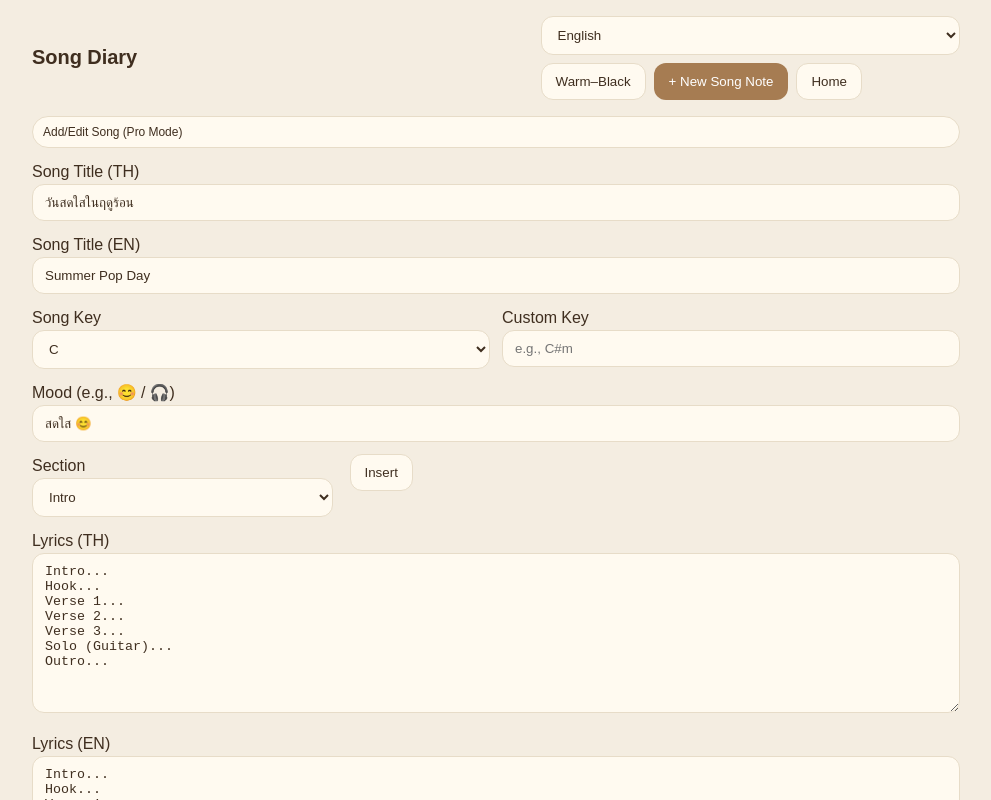
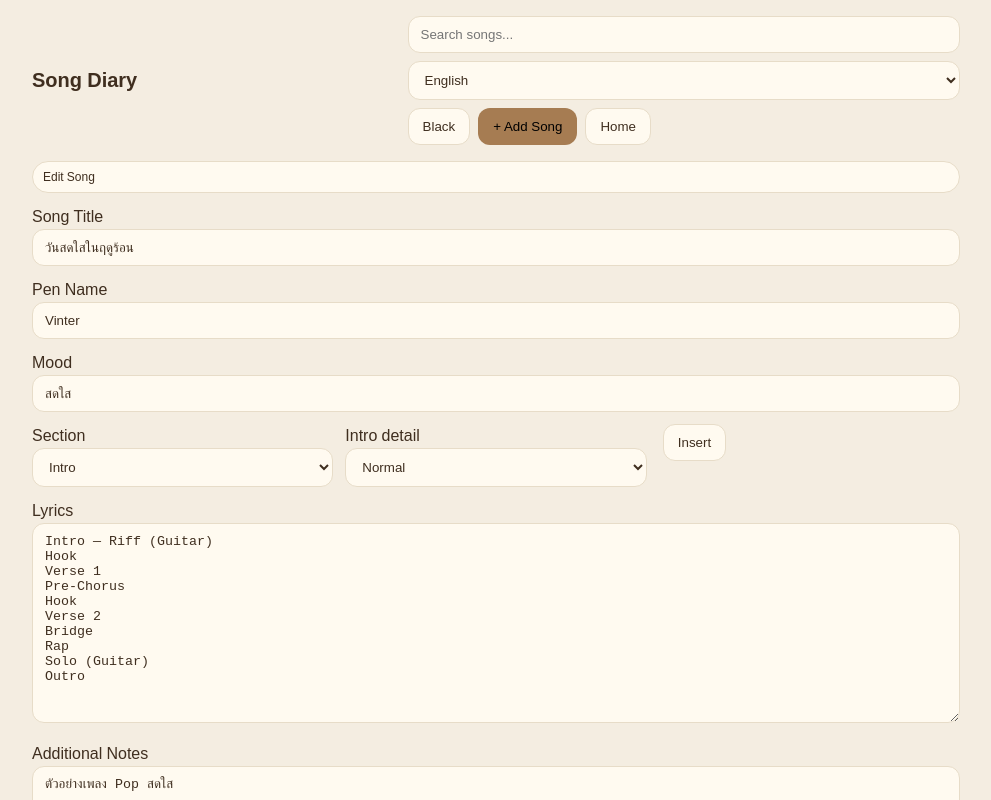
Before and after one commit to Vintermom/SongDiary, a React (Vite) app: page / in a window 1280 px wide. Both pictures are taken after a click on the button "Edit". Shown: the top 800 px of the page, without its empty margins (144-1135 px from the left). Built offline with nearby package versions, Linux system fonts and the light colour scheme.

Commit message:
UX/UI overhaul

```diff
--- a/index.html
+++ b/index.html
@@ -4,10 +4,9 @@
     <meta charset="UTF-8" />
     <meta name="viewport" content="width=device-width, initial-scale=1" />
     <meta name="theme-color" content="#f4ede1" />
-    <title>จดบันทึก | Song Diary</title>
+    <title>บันทึกเพลง | Song Diary</title>
     <link rel="manifest" href="manifest.json" />
     <link rel="icon" href="icons/icon-192.png" />
-    <meta name="description" content="จดบันทึก | Song Diary — แอพบันทึกเพลงแบบ Minimal ธีมครีม–น้ำตาล พร้อม Dark Mode และรองรับสองภาษา (ไทย/อังกฤษ)" />
     <style> html { background:#f4ede1; } </style>
   </head>
   <body>
--- a/package.json
+++ b/package.json
@@ -1,6 +1,6 @@
 {
   "name": "song-diary",
-  "version": "1.0.0",
+  "version": "1.1.0",
   "private": true,
   "type": "module",
   "scripts": {
--- a/src/App.jsx
+++ b/src/App.jsx
@@ -1,46 +1,91 @@
-import React, { useEffect, useMemo, useState } from 'react';
-import { t, getLang, setLang, SECTIONS, KEYS, INSTRUMENTS } from './i18n.js';
+import React, { useEffect, useMemo, useRef, useState } from 'react';
+import { t, getLang, setLang, SECTIONS, INSTRUMENTS } from './i18n.js';
 import { listNotes, saveNote, deleteNote, getNote, ensureSample } from './storage.js';
 
 function useLang(){ const [lang,setL]=useState(getLang()); useEffect(()=>{document.documentElement.lang=lang;},[lang]); useEffect(()=>{const s=localStorage.getItem('theme'); if(s==='dark') document.documentElement.classList.add('dark');},[]); return {lang,setLang:(v)=>{setLang(v); setL(v);}, t:(k)=>t(lang,k)}; }
-function Header({langApi,onHome,onNew}){ const {lang,setLang,t}=langApi; const theme=document.documentElement.classList.contains('dark')?'dark':'light';
+
+function Header({ langApi, onHome, onNew, onSearch, query }){
+  const { lang, setLang, t } = langApi;
+  const theme=document.documentElement.classList.contains('dark')?'dark':'light';
   function toggle(){ document.documentElement.classList.toggle('dark'); localStorage.setItem('theme', document.documentElement.classList.contains('dark')?'dark':'light'); }
-  return (<div className="header"><div className="brand">{t('appName')}</div><div className="toolbar">
-    <select className="select" value={lang} onChange={(e)=>setLang(e.target.value)} aria-label={t('language')}><option value="th">ไทย</option><option value="en">English</option></select>
-    <button className="button" onClick={toggle} aria-label={t('theme')}>{theme==='dark'?t('light'):t('dark')}</button>
-    <button className="button primary" onClick={onNew}>{t('addNew')}</button>
-    <button className="button" onClick={onHome}>{t('home')}</button>
-  </div></div>); }
-function Home({langApi,onEdit}){ const {t,lang}=langApi; const [notes,setNotes]=useState([]);
-  useEffect(()=>{ const isNew=ensureSample(); setNotes(listNotes()); if(isNew) toast(t('sampleLoaded')); },[lang]);
-  return (<div><div className="grid cards">{notes.map(n=>(<div className="card" key={n.id}><div className="title">{lang==='th'?(n.title_th||n.title_en):(n.title_en||n.title_th)}</div><div className="muted">{t('lastEdited')}: {new Date(n.updatedAt).toLocaleString()}</div><div className="nav"><button className="button" onClick={()=>onEdit(n.id)}>{t('edit')}</button><button className="button danger" onClick={()=>{ if(confirm(t('confirmDelete'))){ deleteNote(n.id); setNotes(listNotes()); }}}>{t('remove')}</button></div></div>))}</div><hr className="sep" /><button className="button primary" onClick={()=>onEdit(null)}>{t('addNew')}</button></div>); }
-function Editor({langApi,id,onHome}){ const {t,lang}=langApi; const ex=id?getNote(id):null; const [titleTH,setTitleTH]=useState(ex?.title_th||''); const [titleEN,setTitleEN]=useState(ex?.title_en||''); const [keySig,setKeySig]=useState(ex?.key||'C'); const [customKey,setCustomKey]=useState(''); const [mood,setMood]=useState(ex?.mood||''); const [lyricsTH,setLyricsTH]=useState(ex?.lyrics_th||''); const [lyricsEN,setLyricsEN]=useState(ex?.lyrics_en||''); const [notes,setNotes]=useState(ex?.notes||''); const [section,setSection]=useState('Intro'); const [instrument,setInstrument]=useState(ex?.instrument||'Guitar');
-  useEffect(()=>{ window.scrollTo({top:0,behavior:'smooth'}); },[]); const timestamp=useMemo(()=>new Date().toLocaleString(),[titleTH,titleEN,lyricsTH,lyricsEN,mood,keySig,instrument,notes]);
-  function insertSection(){ const label=section+(section==='Solo'?` (${instrument})`:''); const [val,setter]=lang==='th'?[lyricsTH,setLyricsTH]:[lyricsEN,setLyricsEN]; setter(val+(val?'\n':'')+label+'\n'); }
-  function onSave(){ const now=new Date().toISOString(); const data={ id:ex?.id||crypto.randomUUID(), title_th:titleTH, title_en:titleEN, key:customKey||keySig, mood, lyrics_th:lyricsTH, lyrics_en:lyricsEN, notes, instrument, updatedAt:now }; saveNote(data); toast(t('updated')); onHome(); }
-  function copyLyrics(){ const text=lang==='th'?lyricsTH:lyricsEN; navigator.clipboard.writeText(text); toast('Copied'); }
-  function printPDF(){ const w=window.open('','_blank'); const title=lang==='th'?(titleTH||titleEN):(titleEN||titleTH)||'Untitled'; const content=lang==='th'?lyricsTH:lyricsEN; const html=`<!doctype html><html><head><meta charset="utf-8"><title>${title}</title><style>body{font-family:'Sarabun','Noto Sans Thai',Arial,sans-serif;padding:24px;}h1{margin:0 0 8px;}.muted{color:#666;font-size:12px;margin-bottom:16px;}pre{white-space:pre-wrap;word-break:break-word;}</style></head><body><h1>${title}</h1><div class="muted">${t('songKey')}: ${customKey||keySig} • ${t('timestamp')}: ${new Date().toLocaleString()}</div><pre>${content.replace(/[&<>]/g, s=>({'&':'&amp;','<':'&lt;','>':'&gt;'}[s]))}</pre></body></html>`; w.document.write(html); w.document.close(); w.focus(); w.print(); }
-  function shareEmail(){ const subject=encodeURIComponent((lang==='th'?titleTH:titleEN)||'Song Note'); const body=encodeURIComponent(`${t('songKey')}: ${customKey||keySig}\n${t('mood')}: ${mood}\n\n${lang==='th'?lyricsTH:lyricsEN}`); window.location.href=`mailto:?subject=${subject}&body=${body}`; }
-  const keyList=customKey?[customKey,...KEYS]:KEYS;
-  return (<div className="grid" style={{gap:12}}><div className="badge hide-on-print">{t('editor')}</div>
-    <label>{t('songTitle')} (TH)<input className="input" value={titleTH} onChange={e=>setTitleTH(e.target.value)} placeholder="วันสดใสในฤดูร้อน" /></label>
-    <label>{t('songTitle')} (EN)<input className="input" value={titleEN} onChange={e=>setTitleEN(e.target.value)} placeholder="Summer Pop Day" /></label>
-    <div className="grid" style={{gridTemplateColumns:'1fr 1fr', gap:12}}>
-      <label>{t('songKey')}<select className="select" value={keySig} onChange={e=>setKeySig(e.target.value)}>{keyList.map(k=><option key={k} value={k}>{k}</option>)}</select></label>
-      <label>Custom Key<input className="input" value={customKey} onChange={e=>setCustomKey(e.target.value)} placeholder="e.g., C#m" /></label>
+  return (<div className="header">
+    <div className="brand">{t('appName')}</div>
+    <div className="toolbar">
+      <input className="input" style={{minWidth:180}} placeholder={t('search')} value={query} onChange={e=>onSearch(e.target.value)} />
+      <select className="select" value={lang} onChange={e=>setLang(e.target.value)} aria-label={t('language')}><option value="th">ไทย</option><option value="en">English</option></select>
+      <button className="button" onClick={toggle} aria-label={t('theme')}>{theme==='dark'?t('light'):t('dark')}</button>
+      <button className="button primary" onClick={onNew}>{t('addNew')}</button>
+      <button className="button" onClick={onHome}>{t('home')}</button>
     </div>
-    <label>{t('mood')}<input className="input" value={mood} onChange={e=>setMood(e.target.value)} placeholder={lang==='th'?'สดใส 😊':'Bright 😊'} /></label>
+  </div>);
+}
+
+function Home({ langApi, onEdit, query }){
+  const { t } = langApi;
+  const [notes, setNotes] = useState([]);
+  const dragItem=useRef(null);
+  useEffect(()=>{ const created=ensureSample(); setNotes(listNotes()); if(created) toast(t('sampleLoaded')); },[]);
+  const filtered=notes.filter(n=>(n.title||'').toLowerCase().includes(query.toLowerCase())||(n.penName||'').toLowerCase().includes(query.toLowerCase()));
+  function onDragStart(e,id){ dragItem.current=id; e.currentTarget.classList.add('dragging'); e.dataTransfer.effectAllowed='move'; }
+  function onDragEnd(e){ e.currentTarget.classList.remove('dragging'); dragItem.current=null; }
+  function onDrop(e,id){ e.preventDefault(); const fromId=dragItem.current; if(!fromId||fromId===id) return; const arr=[...notes]; const fromIdx=arr.findIndex(n=>n.id===fromId); const toIdx=arr.findIndex(n=>n.id===id); const [moved]=arr.splice(fromIdx,1); arr.splice(toIdx,0,moved); arr.forEach(n=>saveNote(n)); setNotes(arr); }
+  function onDragOver(e){ e.preventDefault(); }
+  return (<div>
+    <div className="grid cards">
+      {filtered.map(n=>(<div className="card" key={n.id} draggable onDragStart={(e)=>onDragStart(e,n.id)} onDragEnd={onDragEnd} onDrop={(e)=>onDrop(e,n.id)} onDragOver={onDragOver}>
+        <div className="title">{n.title}</div>
+        <div className="muted">{t('lastEdited')}: {new Date(n.updatedAt).toLocaleString(undefined,{timeZoneName:'short'})} ({Intl.DateTimeFormat().resolvedOptions().timeZone})</div>
+        <div className="muted">{n.penName || ''}</div>
+        <div className="nav"><button className="button" onClick={()=>onEdit(n.id)}>{t('edit')}</button><button className="button danger" onClick={()=>{ if(confirm(t('confirmDelete'))){ deleteNote(n.id); setNotes(listNotes()); }}}>{t('remove')}</button></div>
+      </div>))}
+    </div>
+    <hr className="sep" />
+    <button className="button primary" onClick={()=>onEdit(null)}>{t('addNew')}</button>
+  </div>);
+}
+
+function Editor({ langApi, id, onHome }){
+  const { t } = langApi;
+  const existing = id ? getNote(id) : null;
+  const [title,setTitle]=useState(existing?.title||'');
+  const [penName,setPenName]=useState(existing?.penName||'');
+  const [mood,setMood]=useState(existing?.mood||'');
+  const [lyrics,setLyrics]=useState(existing?.lyrics||'');
+  const [notes,setNotes]=useState(existing?.notes||'');
+  const [section,setSection]=useState('Intro');
+  const [introType,setIntroType]=useState('Normal');
+  const [instrument,setInstrument]=useState('Guitar');
+  useEffect(()=>{ window.scrollTo({top:0,behavior:'smooth'}); },[]);
+  const timestamp=useMemo(()=>{ const d=new Date(); const tz=Intl.DateTimeFormat().resolvedOptions().timeZone; const s=d.toLocaleString(undefined,{timeZoneName:'short'}); return `${s} (${tz})`; },[title,penName,lyrics,mood,notes,section,introType,instrument]);
+  function insertSection(){ let label=section; if(section==='Intro'){ if(introType==='Riff') label=`Intro — Riff (${instrument})`; else if(introType==='Instrument') label=`Intro — Instrument (${instrument})`; } else if(section==='Solo'){ label=`Solo (${instrument})`; } setLyrics(prev=>(prev?prev+'\n':'')+label+'\n'); }
+  function onSave(){ const now=new Date().toISOString(); const data={ id:existing?.id||crypto.randomUUID(), title, penName, mood, lyrics, notes, updatedAt:now }; saveNote(data); showModal(t('updated')); onHome(); }
+  function copyLyrics(){ navigator.clipboard.writeText(lyrics); toast('Copied'); }
+  function printPDF(){ const w=window.open('','_blank'); const titleTxt=title||'Untitled'; const html=`<!doctype html><html><head><meta charset="utf-8"><title>${titleTxt}</title><style>body{font-family:'Sarabun','Noto Sans Thai',Arial,sans-serif;padding:24px;}h1{margin:0 0 8px;}.muted{color:#666;font-size:12px;margin-bottom:16px;}pre{white-space:pre-wrap;word-break:break-word;}</style></head><body><h1>${titleTxt}</h1><div class="muted">${t('timestamp')}: ${new Date().toLocaleString(undefined,{timeZoneName:'short'})} (${Intl.DateTimeFormat().resolvedOptions().timeZone})</div><pre>${(lyrics||'').replace(/[&<>]/g,s=>({'&':'&amp;','<':'&lt;','>':'&gt;'}[s]))}</pre></body></html>`; w.document.write(html); w.document.close(); w.focus(); w.print(); }
+  function shareEmail(){ const subject=encodeURIComponent(title||'Song Note'); const body=encodeURIComponent(`${t('mood')}: ${mood}\n\n${lyrics}`); window.location.href=`mailto:?subject=${subject}&body=${body}`; }
+  return (<div className="grid" style={{gap:12}}>
+    <div className="badge hide-on-print">{t('editor')}</div>
+    <label>{t('songTitle')}<input className="input" value={title} onChange={e=>setTitle(e.target.value)} placeholder="เช่น วันสดใสในฤดูร้อน" /></label>
+    <label>{t('penName')}<input className="input" value={penName} onChange={e=>setPenName(e.target.value)} placeholder="เช่น Vinter" /></label>
+    <label>{t('mood')}<input className="input" value={mood} onChange={e=>setMood(e.target.value)} placeholder="สดใส / เศร้า / แร็ป ..." /></label>
     <div className="grid" style={{gridTemplateColumns:'1fr 1fr 1fr', gap:12}}>
       <label>{t('section')}<select className="select" value={section} onChange={e=>setSection(e.target.value)}>{SECTIONS.map(s=><option key={s}>{s}</option>)}</select></label>
-      {section==='Solo' && (<label>{t('instrument')}<select className="select" value={instrument} onChange={e=>setInstrument(e.target.value)}>{INSTRUMENTS.map(i=><option key={i}>{i}</option>)}</select></label>)}
-      <label>&nbsp;<button className="button" onClick={insertSection}>{t('insert')}</button></label>
+      {section==='Intro' && (<label>{t('introDetail')}<select className="select" value={introType} onChange={e=>setIntroType(e.target.value)}><option>Normal</option><option>Riff</option><option>Instrument</option></select></label>)}
+      {((section==='Intro' && introType!=='Normal') || section==='Solo') ? (<label>{t('instrument')}<select className="select" value={instrument} onChange={e=>setInstrument(e.target.value)}>{INSTRUMENTS.map(i=><option key={i}>{i}</option>)}</select></label>) : <label>&nbsp;<button className="button" onClick={insertSection}>{t('insert')}</button></label>}
+      {((section==='Intro' && introType!=='Normal') || section==='Solo') && (<label>&nbsp;<button className="button" onClick={insertSection}>{t('insert')}</button></label>)}
     </div>
-    <label>{t('lyrics')} (TH)<textarea className="textarea" value={lyricsTH} onChange={e=>setLyricsTH(e.target.value)} placeholder="พิมพ์เนื้อเพลงภาษาไทยที่นี่..." /></label>
-    <label>{t('lyrics')} (EN)<textarea className="textarea" value={lyricsEN} onChange={e=>setLyricsEN(e.target.value)} placeholder="Type English lyrics here..." /></label>
-    <label>{t('notes')}<textarea className="textarea" value={notes} onChange={e=>setNotes(e.target.value)} placeholder={lang==='th'?'บันทึกส่วนตัว...':'Private notes...'} /></label>
+    <label>{t('lyrics')}<textarea className="textarea" value={lyrics} onChange={e=>setLyrics(e.target.value)} placeholder="พิมพ์เนื้อเพลงที่นี่..." /></label>
+    <label>{t('notes')}<textarea className="textarea" value={notes} onChange={e=>setNotes(e.target.value)} placeholder="บันทึกเพิ่มเติม..." /></label>
     <div>{t('timestamp')}: {timestamp}</div>
     <div className="toolbar"><button className="button" onClick={copyLyrics}>{t('copyLyrics')}</button><button className="button" onClick={printPDF}>{t('savePDF')}</button><button className="button" onClick={()=>window.print()}>{t('print')}</button><button className="button" onClick={shareEmail}>{t('shareEmail')}</button><button className="button primary" onClick={onSave}>{t('save')}</button><button className="button" onClick={onHome}>{t('cancel')}</button></div>
+  </div>);
+}
+
+function toast(msg){ const el=document.createElement('div'); el.textContent=msg; el.className='toast'; document.body.appendChild(el); setTimeout(()=>el.remove(),1800); }
+function showModal(msg){ let m=document.getElementById('modal'); if(!m){ m=document.createElement('div'); m.id='modal'; m.className='modal'; m.innerHTML='<div class="box" id="modal-box"></div>'; document.body.appendChild(m);} m.querySelector('#modal-box').textContent=msg; m.classList.add('show'); setTimeout(()=>m.classList.remove('show'), 1200); }
+
+export default function App(){ const langApi=useLang(); const [view,setView]=useState('home'); const [editId,setEditId]=useState(null); const [query,setQuery]=useState('');
+  return (<div className="app">
+    <Header langApi={langApi} onHome={()=>{setView('home'); setEditId(null);}} onNew={()=>{setView('editor'); setEditId(null);}} onSearch={setQuery} query={query} />
+    {view==='home' && <Home langApi={langApi} onEdit={(id)=>{setView('editor'); setEditId(id);}} query={query} />}
+    {view==='editor' && <Editor langApi={langApi} id={editId} onHome={()=>{setView('home'); setEditId(null);}} />}
   </div>); }
-function toast(msg){ const el=document.createElement('div'); el.textContent=msg; Object.assign(el.style,{position:'fixed',left:'50%',bottom:'24px',transform:'translateX(-50%)',background:'#000',color:'#fff',padding:'10px 14px',borderRadius:'999px',opacity:'0.9',zIndex:9999}); document.body.appendChild(el); setTimeout(()=>{ el.remove(); },1800); }
-export default function App(){ const langApi=useLang(); const [view,setView]=useState('home'); const [editId,setEditId]=useState(null);
-  return (<div className="app"><Header langApi={langApi} onHome={()=>{setView('home'); setEditId(null);}} onNew={()=>{setView('editor'); setEditId(null);}} />{view==='home'&&<Home langApi={langApi} onEdit={(id)=>{setView('editor'); setEditId(id);}} />}{view==='editor'&&<Editor langApi={langApi} id={editId} onHome={()=>{setView('home'); setEditId(null);}} />}</div>); }
--- a/src/i18n.js
+++ b/src/i18n.js
@@ -1,10 +1,9 @@
 const tr = {
-  th:{ appName:'จดบันทึก | Song Diary', addNew:'+ จดบันทึกเพลงใหม่', edit:'แก้ไข', remove:'ลบ', lastEdited:'แก้ไขล่าสุด', home:'หน้าแรก', editor:'เพิ่ม/แก้ไขเพลง (โหมดโปร)', songTitle:'ชื่อเพลง', songKey:'คีย์เพลง', mood:'อารมณ์เพลง (เช่น 😊 / 🎧)', section:'ท่อนเพลง', insert:'แทรก', lyrics:'เนื้อเพลง', notes:'บันทึกของเพลง (ส่วนตัว)', timestamp:'วัน–เวลาบันทึก (Local)', copyLyrics:'คัดลอกเนื้อเพลง', savePDF:'บันทึกเป็น PDF', print:'พิมพ์', shareEmail:'แชร์ไปอีเมล', save:'บันทึก', cancel:'ยกเลิก', confirmDelete:'ลบบันทึกนี้หรือไม่?', language:'ภาษา', theme:'โหมดสี', light:'ครีม–น้ำตาล', dark:'อบอุ่น–ดำ', sampleLoaded:'สร้างเพลงตัวอย่างแล้ว', updated:'อัปเดตแล้ว', instrument:'เครื่องดนตรี (Solo)' },
-  en:{ appName:'Song Diary', addNew:'+ New Song Note', edit:'Edit', remove:'Delete', lastEdited:'Last edited', home:'Home', editor:'Add/Edit Song (Pro Mode)', songTitle:'Song Title', songKey:'Song Key', mood:'Mood (e.g., 😊 / 🎧)', section:'Section', insert:'Insert', lyrics:'Lyrics', notes:'Notes (private)', timestamp:'Local Timestamp', copyLyrics:'Copy Lyrics', savePDF:'Save as PDF', print:'Print', shareEmail:'Share via Email', save:'Save', cancel:'Cancel', confirmDelete:'Delete this note?', language:'Language', theme:'Theme', light:'Cream–Brown', dark:'Warm–Black', sampleLoaded:'Sample song created', updated:'Updated', instrument:'Instrument (Solo)' }
+  th: { appName:'บันทึกเพลง | Song Diary', addNew:'+ เพิ่มเพลง', edit:'แก้ไข', remove:'ลบ', lastEdited:'แก้ไขล่าสุด', home:'หน้าแรก', editor:'แก้ไขเพลง', songTitle:'ชื่อเพลง', penName:'นามปากกา', mood:'อารมณ์เพลง', section:'ท่อนเพลง', introDetail:'รายละเอียด Intro', insert:'แทรก', lyrics:'เนื้อเพลง', notes:'บันทึกเพิ่มเติม', timestamp:'วัน–เวลาบันทึก (พร้อมโซนเวลา)', copyLyrics:'คัดลอกเนื้อเพลง', savePDF:'บันทึกเป็น PDF', print:'พิมพ์', shareEmail:'แชร์ไปอีเมล', save:'บันทึก', cancel:'ยกเลิก', confirmDelete:'ลบบันทึกนี้หรือไม่?', language:'ภาษา', theme:'โหมดสี', light:'ครีม–น้ำตาล', dark:'Black', sampleLoaded:'สร้างเพลงตัวอย่างแล้ว', updated:'บันทึกสำเร็จ', search:'ค้นหาเพลง...', instrument:'เครื่องดนตรี', type:'ประเภท', normal:'ปกติ', riff:'Riff', instrumentOnly:'Instrument' },
+  en: { appName:'Song Diary', addNew:'+ Add Song', edit:'Edit', remove:'Delete', lastEdited:'Last edited', home:'Home', editor:'Edit Song', songTitle:'Song Title', penName:'Pen Name', mood:'Mood', section:'Section', introDetail:'Intro detail', insert:'Insert', lyrics:'Lyrics', notes:'Additional Notes', timestamp:'Timestamp (with time zone)', copyLyrics:'Copy Lyrics', savePDF:'Save as PDF', print:'Print', shareEmail:'Share via Email', save:'Save', cancel:'Cancel', confirmDelete:'Delete this note?', language:'Language', theme:'Theme', light:'Cream–Brown', dark:'Black', sampleLoaded:'Sample song created', updated:'Saved', search:'Search songs...', instrument:'Instrument', type:'Type', normal:'Normal', riff:'Riff', instrumentOnly:'Instrument' }
 };
 export function getLang(){ return localStorage.getItem('lang') || (navigator.language?.startsWith('th') ? 'th' : 'en'); }
 export function setLang(lang){ localStorage.setItem('lang', lang); }
 export function t(lang,key){ return tr[lang][key] || key; }
-export const SECTIONS=['Intro','Hook','Verse 1','Verse 2','Verse 3','Solo','Outro'];
-export const KEYS=['C','C#','D','D#','E','F','F#','G','G#','A','A#','B','Bm','Em'];
-export const INSTRUMENTS=['Guitar','Piano','Violin','Saxophone','Flute','Synth'];
+export const SECTIONS = ['Intro','Pre-Chorus','Hook','Verse 1','Verse 2','Verse 3','Bridge','Rap','Solo','Outro'];
+export const INSTRUMENTS = ['Guitar','Piano','Violin','Saxophone','Flute','Synth','Drums','Bass'];
--- a/src/theme.css
+++ b/src/theme.css
@@ -1,15 +1,43 @@
-:root { --bg:#f4ede1; --card:#fffaf0; --text:#3f2e1f; --muted:#6b5a49; --accent:#a67c52; --border:#e7dcc8; }
-:root.dark { --bg:#0f0f0f; --card:#161616; --text:#f2f2f2; --muted:#c9c9c9; --accent:#e6c099; --border:#2a2a2a; }
-*{ box-sizing:border-box;} html,body,#root{ height:100%; margin:0;} body{ font-family:'Sarabun','Noto Sans Thai',Arial,sans-serif; background:var(--bg); color:var(--text); }
-.app{ max-width:960px; margin:0 auto; padding:16px;} .header{ display:flex; align-items:center; justify-content:space-between; gap:12px; margin-bottom:16px;}
-.brand{ font-size:20px; font-weight:700;} .toolbar{ display:flex; gap:8px; flex-wrap:wrap;}
-.button{ padding:10px 14px; border:1px solid var(--border); background:var(--card); color:var(--text); border-radius:12px; cursor:pointer;}
-.button.primary{ background:var(--accent); color:#fff; border-color:transparent;} .button.danger{ background:#b33a3a; color:#fff; border-color:transparent;}
-.select,.input,.textarea{ width:100%; padding:10px 12px; border:1px solid var(--border); background:var(--card); color:var(--text); border-radius:12px;}
-.textarea{ min-height:160px; resize:vertical;} .grid{ display:grid; grid-template-columns:repeat(1,minmax(0,1fr)); gap:12px;}
-@media (min-width:640px){ .grid.cards{ grid-template-columns:repeat(2,1fr);} }
-@media (min-width:960px){ .grid.cards{ grid-template-columns:repeat(3,1fr);} }
-.card{ border:1px solid var(--border); background:var(--card); border-radius:16px; padding:14px; display:flex; flex-direction:column; gap:8px;}
-.card .title{ font-weight:700;} .card .muted{ color:var(--muted); font-size:12px;} hr.sep{ border:none; height:1px; background:var(--border); margin:12px 0;}
-.nav{ display:flex; gap:8px; margin:12px 0;} .badge{ display:inline-flex; align-items:center; gap:6px; padding:6px 10px; border-radius:999px; background:var(--card); border:1px solid var(--border); font-size:12px;}
-@media print{ body{ background:#fff; color:#000;} .card{ border:none;} .hide-on-print{ display:none!important;} }
+:root {
+  --bg: #f4ede1;
+  --card: #fffaf0;
+  --text: #3f2e1f;
+  --muted: #6b5a49;
+  --accent: #a67c52;
+  --border: #e7dcc8;
+}
+:root.dark {
+  --bg: #000000;
+  --card: #0a0a0a;
+  --text: #f4f4f4;
+  --muted: #cfcfcf;
+  --accent: #e5bf98;
+  --border: #1f1f1f;
+}
+* { box-sizing: border-box; }
+html, body, #root { height: 100%; margin: 0; }
+body { font-family: 'Sarabun','Noto Sans Thai', Arial, sans-serif; background: var(--bg); color: var(--text); }
+.app { max-width: 960px; margin: 0 auto; padding: 16px; }
+.header { display:flex; align-items:center; justify-content:space-between; gap:12px; margin-bottom:16px; }
+.brand { font-size: 20px; font-weight: 700; }
+.toolbar { display:flex; gap:8px; flex-wrap:wrap; }
+.button { padding: 10px 14px; border:1px solid var(--border); background: var(--card); color: var(--text); border-radius: 12px; cursor:pointer; }
+.button.primary { background: var(--accent); color:#000; border-color: transparent; }
+.button.danger { background:#b33a3a; color:#fff; border-color: transparent; }
+.select,.input,.textarea { width:100%; padding:10px 12px; border:1px solid var(--border); background:var(--card); color:var(--text); border-radius:12px; }
+.textarea { min-height: 200px; resize: vertical; }
+.grid { display:grid; grid-template-columns: repeat(1, minmax(0, 1fr)); gap:12px; }
+@media (min-width:640px){ .grid.cards{ grid-template-columns: repeat(2,1fr);} }
+@media (min-width:960px){ .grid.cards{ grid-template-columns: repeat(3,1fr);} }
+.card { border:1px solid var(--border); background:var(--card); border-radius:16px; padding:14px; display:flex; flex-direction:column; gap:8px; }
+.card .title { font-weight:700; }
+.card .muted { color: var(--muted); font-size:12px; }
+hr.sep { border:none; height:1px; background:var(--border); margin:12px 0; }
+.nav { display:flex; gap:8px; margin:12px 0; }
+.badge { display:inline-flex; align-items:center; gap:6px; padding:6px 10px; border-radius:999px; background:var(--card); border:1px solid var(--border); font-size:12px; }
+.toast { position:fixed; left:50%; bottom:24px; transform:translateX(-50%); background:#000; color:#fff; padding:10px 14px; border-radius:999px; opacity:.95; z-index:9999; }
+.modal { position:fixed; inset:0; display:none; align-items:center; justify-content:center; background:rgba(0,0,0,.5); z-index:9998; }
+.modal.show { display:flex; }
+.modal .box { background:var(--card); color:var(--text); border:1px solid var(--border); padding:20px; border-radius:16px; min-width:280px; text-align:center; }
+.dragging { opacity:.6; transform:scale(.98); }
+@media print { .hide-on-print{display:none!important;} body{background:#fff;color:#000;} .card{border:none;} }
```
Also changed, not shown: public/service-worker.js (+9 -8 lines), src/main.jsx (+2 -13 lines), src/storage.js (+4 -4 lines), public/manifest.json.
